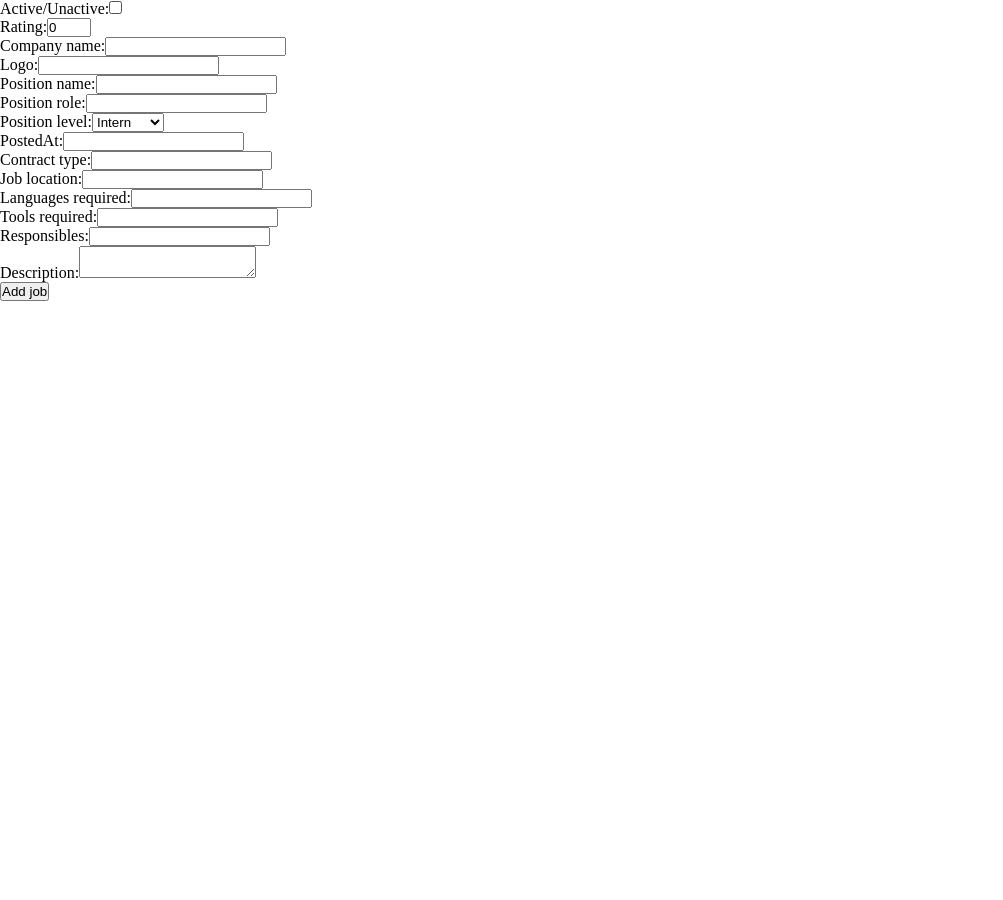
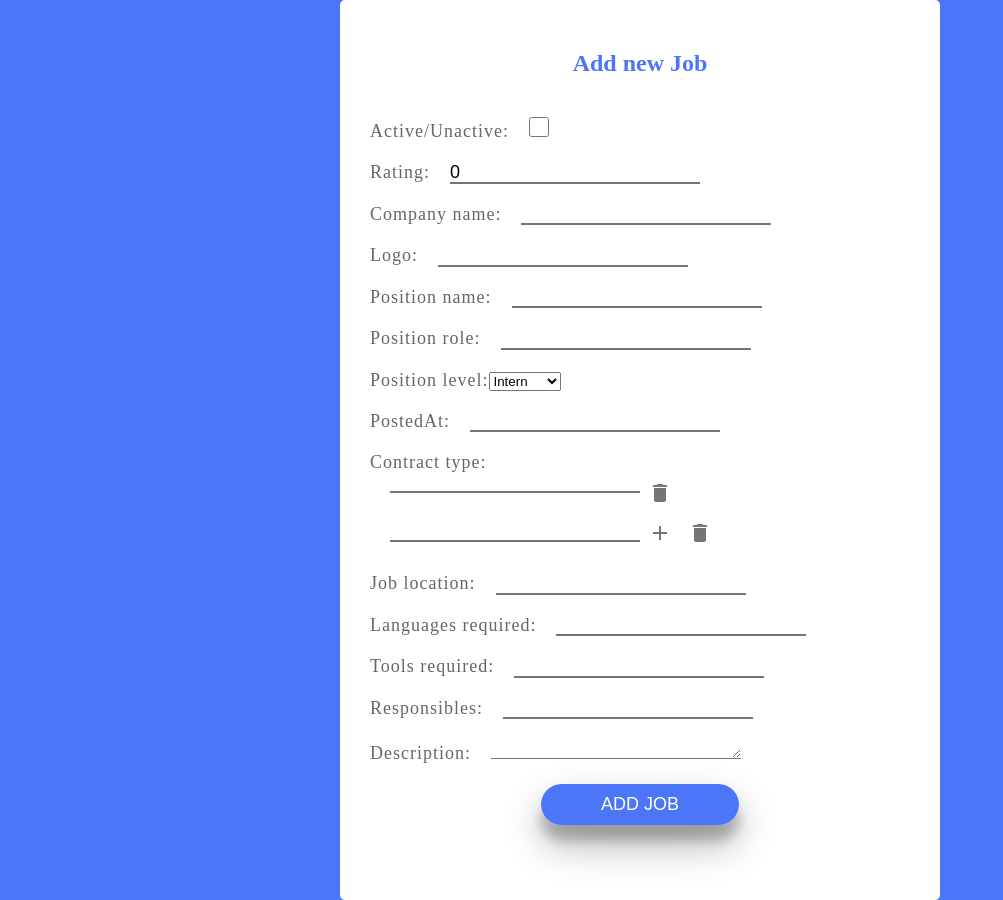
Before and after one commit to Danee1852/Job-advertisement-front-end, a React (Create React App) app: page /addNewJob in a window 1280 px wide. Shown: the whole page, without its empty margins (0-1003 px from the left). Before the commit the page ends 800 px from the top, so only its background shows below. Built offline with nearby package versions, Linux system fonts and the light colour scheme; data requests are answered from the project's data file.

Commit message:
Update Add Job form with possibility to dynamic add and remove input fields, and pass the data to the state. Use material UI for style add/remove fields button

```diff
--- a/jobsData.json
+++ b/jobsData.json
@@ -295,6 +295,5 @@
       ],
       "description": "We are a technology & consulting company focused on custom software and product development. As a team of experts, we work with technology that makes a difference and has a tangible impact on the world of everyday life, supporting clients business and digital transformation."
     }
-
   ]
 }
--- a/src/components/AddJob/AddJob.css
+++ b/src/components/AddJob/AddJob.css
@@ -0,0 +1,104 @@
+
+.addJobContainer{
+    background: var(--main);
+    width: 100%;
+    min-height: 100vh;
+    display: flex;
+    justify-content: center;
+    align-items: center;
+}
+
+.addJobWrapper {
+    background-color: white;
+    min-width: 600px;
+    min-height: 900px;
+    padding: 30px;
+    box-sizing: border-box;
+    border-radius: 5px;
+}
+
+.addJobTitle {
+    color: var(--main);
+    text-align: center;
+    margin: 20px 0px 40px 0px;
+}
+
+.checkboxWrapper,
+.ratingWrapper,
+.companyWrapper,
+.logoWrapper,
+.positionWrapper,
+.roleWrapper,
+.lvlWrapper,
+.postedatWrapper,
+.contractWrapper,
+.locationWrapper,
+.languagesWrapper,
+.toolsWrapper,
+.responsiblesWrapper,
+.descriptionWrapper{
+    margin: 20px 0px 20px 0px;
+    color: #6a646a;
+}
+
+.checkboxLabel,
+.ratingLabel,
+.companyLabel,
+.logoLabel,
+.positionLabel,
+.roleLabel,
+.lvlLabel,
+.postedatLabel,
+.contractLabel,
+.locationLabel,
+.languageLabel,
+.toolsLabel,
+.responsiblesLabel,
+.descriptionLabel{
+    font-size: 18px;
+    letter-spacing: 1px;
+}
+
+.checkboxInput{
+    height: 20px;
+    width: 20px;
+    margin-left: 20px;
+}
+
+.textInput{
+    height: 20px;
+    font-size: 18px;
+    outline: none;
+    width: 250px;
+    border-top-style: none;
+    border-right-style:none;
+    border-left-style: none;
+    border-bottom-style: 1px solid black;
+    margin-left: 20px;
+}
+
+.addJobButton{
+    display: flex;
+    text-transform: uppercase;
+    font-size: 18px;
+    border-radius: 25px;
+    color: white;
+    padding: 10px 60px;
+    background: var(--main);
+    box-shadow: rgba(0,0,0,0.3) 0px 19px 38px,
+        rgba(0,0,0,0.22) 0px 15px 12px;
+    margin: auto;
+    outline: none;
+    border: none;
+    transition: all 0.1s;
+}
+
+.addJobButton:hover {
+    background-color: #9cb3f9d7;
+    color: black;
+}
+
+.contractTypeWrapper {
+    display: flex;
+
+}
--- a/src/components/AddJob/AddJob.js
+++ b/src/components/AddJob/AddJob.js
@@ -1,26 +1,33 @@
 import { useState } from "react"
-import {redirect} from "react-router-dom"
+import { redirect } from "react-router-dom"
+import "./AddJob.css"
+import { IconButton } from "@mui/material"
+import DeleteIcon from '@mui/icons-material/Delete';
+import AddIcon from '@mui/icons-material/Add';
 
-export default function JobAdd({lengthOfJobsList}) {
+export default function JobAdd({ lengthOfJobsList }) {
 
-    const[addJobData, setAddJobData]=useState({
-        id:0,
-        isactive:false,
-        rating:0,
-        company:"",
-        logo:"",
-        position:"",
-        role:"",
-        level:"",
-        postedAt:"",
-        contract:[],
-        location:"",
-        languages:[],
-        tools:[],
-        responsibles:[],
-        description:""
+    const [addJobData, setAddJobData] = useState({
+        id: 0,
+        isactive: false,
+        rating: 0,
+        company: "",
+        logo: "",
+        position: "",
+        role: "",
+        level: "",
+        postedAt: "",
+        contract: [{ contractName: "" }, { contractName: "" }],
+        location: "",
+        languages: [],
+        tools: [],
+        responsibles: [],
+        description: ""
 
     })
+
+    console.log(addJobData.contract)
+
 
     // const[id,setId]=useState(0)
     // const[isactive,setIsactive]=useState(false)
@@ -41,7 +48,7 @@ export default function JobAdd({lengthOfJobsList}) {
     const setJobId = (lengthOfJobsList) => {
         setAddJobData({
             ...addJobData,
-            id:parseInt(lengthOfJobsList)+1
+            id: parseInt(lengthOfJobsList) + 1
         })
     }
 
@@ -65,12 +72,36 @@ export default function JobAdd({lengthOfJobsList}) {
         postData()
     }
 
+    const handleContractAdd = () => {
+        setAddJobData((prevJobData) => {
+            return { ...prevJobData, contract: [...prevJobData.contract, { contractName: "" }] }
+        })
+    }
+
+    const handleContractRemove = (index) => {
+        const contractList = [...addJobData.contract]
+        contractList.splice(index, 1)
+        setAddJobData((prevJobData) => {
+            return { ...prevJobData, contract: contractList }
+        })
+    }
+
+    const handleContractChange = (e, index) => {
+        const { name, value } = e.target
+        const contractList = [...addJobData.contract]
+        contractList[index][name] = value
+        setAddJobData((prevJobData) => {
+            return { ...prevJobData, name: value }
+        })
+    }
+
+
     const postData = async () => {
         try {
             await fetch('http://localhost:8000/jobList', {
-                method:"POST",
-                headers:{"content-type":"application/json"},
-                body:JSON.stringify(addJobData)
+                method: "POST",
+                headers: { "content-type": "application/json" },
+                body: JSON.stringify(addJobData)
             })
             alert("Job saved")
             redirect('jobList')
@@ -80,83 +111,145 @@ export default function JobAdd({lengthOfJobsList}) {
     }
 
     return (
-        <form onSubmit ={handleSubmit}>
-            <label>
+
+        <div className="addJobContainer">
+            <div className="addJobWrapper">
+                <div className="addJobTitle">
+                    <h2>Add new Job</h2>
+                </div>
+                <form onSubmit={handleSubmit}>
+                    <div className="checkboxWrapper">
+                        <label className="checkboxLabel">
                             Active/Unactive:
-                <input type="checkbox" name="isactive" checked={addJobData.isactive} onChange={handleCheckboxChange} />
                         </label>
-            <br/>
-            <label>
+                        <input className="checkboxInput" type="checkbox" name="isactive" checked={addJobData.isactive} onChange={handleCheckboxChange} />
+                    </div>
+
+                    <div className="ratingWrapper">
+                        <label className="ratingLabel">
                             Rating:
-                <input type="number" name="rating" min="1" max ="6" value={addJobData.rating} onChange={handleChange} />
                         </label>
-            <br/>
-            <label>
+                        <input className="textInput" type="number" name="rating" min="1" max="6" value={addJobData.rating} onChange={handleChange} />
+
+                    </div>
+
+                    <div className="companyWrapper">
+                        <label className="companyLabel">
                             Company name:
-                <input type="text" name="company" value={addJobData.company} onChange={handleChange} />
                         </label>
-            <br/>
-            <label>
+                        <input className="textInput" type="text" name="company" value={addJobData.company} onChange={handleChange} />
+
+                    </div>
+
+                    <div className="logoWrapper">
+                        <label className="logoLabel">
                             Logo:
-                <input type="text" name="logo" value={addJobData.logo} onChange={handleChange} />
                         </label>
-            <br/>
-            <label>
+                        <input className="textInput" type="text" name="logo" value={addJobData.logo} onChange={handleChange} />
+                    </div>
+
+                    <div className="positionWrapper">
+                        <label className="positionLabel">
                             Position name:
-                <input type="text" name="position" value={addJobData.position} onChange={handleChange} />
                         </label>
-            <br/>
-            <label>
+                        <input className="textInput" type="text" name="position" value={addJobData.position} onChange={handleChange} />
+                    </div>
+
+                    <div className="roleWrapper">
+                        <label className="roleLabel">
                             Position role:
-                <input type="text" name="role" value={addJobData.role} onChange={handleChange} />
                         </label>
-            <br/>
-            <label>
+                        <input className="textInput" type="text" name="role" value={addJobData.role} onChange={handleChange} />
+                    </div>
+
+                    <div className="lvlWrapper">
+                        <label className="lvlLabel">
                             Position level:
+                        </label>
                         <select name="level" value={addJobData.level} onChange={handleChange}>
                             <option value="Intern">Intern</option>
                             <option value="Junior">Junior</option>
                             <option value="Midweight">Coconut</option>
                             <option value="Senior">Senior</option>
                         </select>
+                    </div>
+
+                    <div className="postedatWrapper">
+                        <label className="postedatLabel">
+                            PostedAt:
+                            <input className="textInput" type="text" name="postedAt" value={addJobData.postedAt} onChange={handleChange} />
                         </label>
-            <br/>
-            <label>
-                PostedAt:
-                <input type="text" name="postedAt" value={addJobData.postedAt} onChange={handleChange} />
+                    </div>
+
+                    <div className="contractWrapper">
+                        <label className="contractLabel">
+                            Contract type:
                         </label>
-            <br/>
-            <label>
-                Contract type:
-                <input type="text" name="contract" value={addJobData.contract} onChange={handleChange} />
+                        {addJobData.contract.map((contr, index) => (
+                            <div className = "contractTypeWrapper" key={index}>
+                                <div>
+                                    <input
+                                        className="textInput"
+                                        type="text"
+                                        name="contractName"
+                                        value={contr.contractName}
+                                        onChange={(e) => handleContractChange(e, index)}
+                                    />
+                                    {addJobData.contract.length - 1 === index && (
+                                        <IconButton onClick={handleContractAdd}>
+                                            <AddIcon />
+                                        </IconButton>)
+                                    }
+                                </div>
+                                <div>
+                                    {addJobData.contract.length > 1 && (
+                                        <IconButton onClick={() => handleContractRemove(index)} >
+                                            <DeleteIcon />
+                                        </IconButton>)
+                                    }
+                                </div>
+                            </div>
+                        ))}
+
+                    </div>
+
+                    <div className="locationWrapper">
+                        <label className="locationLabel">
+                            Job location:
                         </label>
-            <br/>
-            <label>
-                Job location:
-                <input type="text" name="location" value={addJobData.location} onChange={handleChange} />
+                        <input className="textInput" type="text" name="location" value={addJobData.location} onChange={handleChange} />
+                    </div>
+
+                    <div className="languagesWrapper">
+                        <label className="languageLabel">
+                            Languages required:
+                            <input className="textInput" type="text" name="languages" value={addJobData.languages} onChange={handleChange} />
                         </label>
-            <br/>
-            <label>
-                Languages required:
-                <input type="text" name="languages" value={addJobData.languages} onChange={handleChange} />
+                    </div>
+
+                    <div className="toolsWrapper">
+                        <label className="toolsLabel">
+                            Tools required:
+                            <input className="textInput" type="text" name="tools" value={addJobData.tools} onChange={handleChange} />
                         </label>
-            <br/>
-            <label>
-                Tools required:
-                <input type="text" name="tools" value={addJobData.tools} onChange={handleChange} />
+                    </div>
+
+                    <div className="responsiblesWrapper">
+                        <label className="responsiblesLabel">
+                            Responsibles:
+                            <input className="textInput" type="text" name="responsibles" value={addJobData.responsibles} onChange={handleChange} multiple />
                         </label>
-            <br/>
-            <label>
-                Responsibles:
-                <input type="text" name="responsibles" value={addJobData.responsibles} onChange={handleChange} multiple/>
+                    </div>
+
+                    <div className="descriptionWrapper">
+                        <label className="descriptionLabel">
+                            Description:
+                            <textarea className="textInput" name="description" value={addJobData.description} onChange={handleChange} />
                         </label>
-            <br/>
-            <label>
-                Description:
-                <textarea name="description" value={addJobData.description} onChange={handleChange} />
-            </label>
-            <br/>
-            <button>Add job</button>
+                    </div>
+                    <button className="addJobButton">Add job</button>
                 </form>
+            </div>
+        </div>
     )
 }
--- a/src/components/SignInForm/SignInForm.css
+++ b/src/components/SignInForm/SignInForm.css
@@ -35,7 +35,7 @@
 .email-wrapper,
 .password-wrapper {
     margin: 20px;
-    color: #969292;
+    color: #6a646a;
     font-size: 16px;
 }
 
```
Also changed, not shown: package.json (+8 -0 lines), 1 other file (tests, documents, lock files or other folders). Lines whose indentation alone changed are shown as unchanged.
